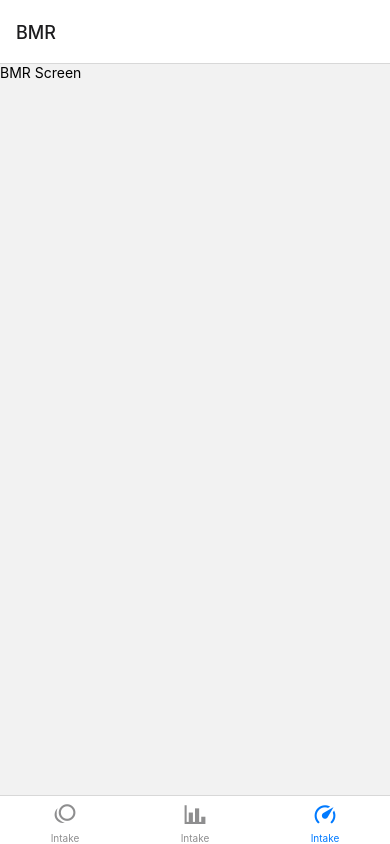
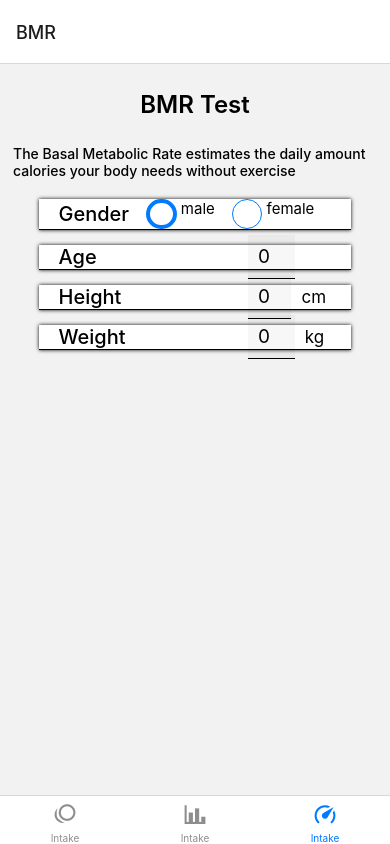
Before and after one commit to GarnierLenny/minimalist-calorie-tracker, a React Native app: screen /BMR in a window 390 px wide. Built offline with nearby package versions, Linux system fonts and the light colour scheme.

Commit message:
added gender form part _ ui

```diff
--- a/src/screens/BMR/BMR.tsx
+++ b/src/screens/BMR/BMR.tsx
@@ -1,10 +1,23 @@
-import React from 'react';
-import { SafeAreaView, Text } from 'react-native';
+import React, { useState } from 'react';
+import { SafeAreaView } from 'react-native';
+import { BMRForm, gender } from './BMT.types';
+import Header from './components/Header.component';
+import Form from './components/Form.component';
 
 const BMRScreen = () => {
+  const [form, setForm] = useState<BMRForm>({
+    age: 22,
+    weight: 65,
+    height: 160,
+    gender: gender.male,
+  });
+
   return (
-    <SafeAreaView>
-      <Text>BMR Screen</Text>
+    <SafeAreaView style={{
+      display: 'flex',
+    }}>
+      <Header />
+      <Form />
     </SafeAreaView>
   );
 };
--- /dev/null
+++ b/src/screens/BMR/BMT.types.ts
@@ -0,0 +1,11 @@
+export enum gender {
+  male,
+  female,
+};
+
+export type BMRForm = {
+  age: number;
+  weight: number;
+  height: number;
+  gender: gender;
+};
--- /dev/null
+++ b/src/screens/BMR/components/Form.component.tsx
@@ -0,0 +1,167 @@
+import React, { useState } from 'react';
+import { SafeAreaView, Text, StyleSheet, Dimensions, TextInput, TouchableOpacity } from 'react-native';
+import { useForm, Controller, Control } from 'react-hook-form';
+import CheckBox from 'expo-checkbox';
+
+enum genderEnum {
+  male,
+  female,
+};
+
+type FormFields = {
+  age: string;
+  height: string;
+  weight: string;
+};
+
+type FormControlProps = {
+  control: Control<FormFields, any>;
+  formField: string;
+  placeHolder: string;
+  inputTitle: string;
+  unit: string;
+};
+
+const FormControl = ({control, formField, placeHolder, inputTitle, unit}: FormControlProps) => {
+  const [isFocused, setIsFocused] = useState<boolean>(false);
+
+  return (
+    <Controller
+      rules={{required: true}}
+      control={control}
+      name={formField}
+      render={({ field: {onChange, onBlur, value}}) => (
+        <SafeAreaView style={styles.inputContainer}>
+          <Text style={styles.inputTitle}>{inputTitle}</Text>
+          <SafeAreaView style={styles.inputUnitContainer}>
+            <TextInput
+              keyboardType='number-pad'
+              placeholder={placeHolder}
+              value={value}
+              onChangeText={onChange}
+              onBlur={() => {onBlur(); setIsFocused(false)}}
+              onFocus={() => setIsFocused(true)}
+              style={{
+                ...styles.input,
+                borderColor: isFocused === true ? 'rgb(0, 122, 255)' : '#000',
+              }}
+            />
+            <Text style={styles.unit}>{unit}</Text>
+          </SafeAreaView>
+        </SafeAreaView>
+      )}
+    />
+  );
+};
+
+const Form = () => {
+  const {width, height} = Dimensions.get('screen');
+  const [gender, setGender] = useState<genderEnum>(genderEnum.male);
+  const formDefault: FormFields = {
+    age: '',
+    height: '',
+    weight: '',
+  };
+  const {
+    handleSubmit,
+    control,
+    formState: {errors},
+  } = useForm<FormFields>({defaultValues: formDefault});
+
+  return (
+    <SafeAreaView style={styles.mainContainer}>
+      <SafeAreaView style={styles.inputContainer}>
+        <Text style={styles.inputTitle}>Gender</Text>
+        <SafeAreaView style={styles.checkDotsContainer}>
+          <TouchableOpacity
+            onPress={() => setGender(genderEnum.male)}
+            style={{...styles.checkDot, borderWidth: gender === genderEnum.male ? 4.5 : 1.5}}
+          />
+          <Text style={styles.genderText}>male</Text>
+          <TouchableOpacity
+            onPress={() => setGender(genderEnum.female)}
+            style={{...styles.checkDot, borderWidth: gender === genderEnum.female ? 4.5 : 1.5}}
+          />
+          <Text style={styles.genderText}>female</Text>
+        </SafeAreaView>
+      </SafeAreaView>
+      <FormControl unit='' inputTitle="Age" control={control} formField='age' placeHolder='0' />
+      <FormControl unit='cm' inputTitle="Height" control={control} formField='height' placeHolder='0' />
+      <FormControl unit='kg' inputTitle="Weight" control={control} formField='weight' placeHolder='0' />
+    </SafeAreaView>
+  );
+};
+
+const {width, height} = Dimensions.get('screen');
+
+const styles = StyleSheet.create({
+  genderText: {
+    marginLeft: '3%',
+    fontSize: 15,
+    marginBottom: '1%',
+  },
+  checkDotsContainer: {
+    flexDirection: 'row',
+    paddingHorizontal: '12%',
+    alignContent: 'center',
+  },
+  checkDot: {
+    borderWidth: 1.5,
+    borderColor: 'rgb(0, 122, 255)',
+    alignSelf: 'center',
+    width: width * 0.038,
+    height: width * 0.038,
+    borderRadius: 100,
+    marginLeft: '12%',
+  },
+  mainContainer: {
+    display: 'flex',
+    marginTop: '5%',
+    gap: 15,
+    paddingVertical: 15,
+  },
+  inputTitle: {
+    fontSize: 20,
+    fontWeight: '500',
+  },
+  inputContainer: {
+    flexDirection: 'row',
+    alignItems: 'center',
+    paddingLeft: '5%',
+    width: '80%',
+    alignSelf: 'center',
+    paddingVertical: 20,
+    elevation: 5,
+    shadowRadius: 3.84,
+    shadowOffset: { width: 0, height: 0 },
+    borderBottomWidth: 1,
+    backgroundColor: 'rgba(255, 255, 255, 1)',
+  },
+  inputUnitContainer: {
+    flexDirection: 'row',
+    width: '25%',
+    position: 'absolute',
+    right: '8%',
+    gap: 10,
+    backgroundColor: 'rgba(80, 230, 120, 0)',
+  },
+  unit: {
+    alignSelf: 'center',
+    fontSize: 17,
+  },
+  input: {
+    fontSize: 19,
+    fontWeight: '400',
+    paddingTop: 10,
+    paddingBottom: 10,
+    paddingLeft: 10,
+    alignSelf: 'flex-end',
+    paddingRight: 5,
+    width: '60%',
+    backgroundColor: 'rgba(0, 0, 0, 0.03)',
+    borderBottomWidth: 0.2,
+    // right: 50,
+  },
+});
+
+export default Form;
--- /dev/null
+++ b/src/screens/BMR/components/Header.component.tsx
@@ -0,0 +1,26 @@
+import React from 'react';
+import { SafeAreaView, Text, StyleSheet } from 'react-native';
+
+const Header = () => {
+  return (
+    <SafeAreaView>
+      <Text style={styles.headerText}>BMR Test</Text>
+      <Text style={styles.descriptionText}>The Basal Metabolic Rate estimates the daily amount calories your body needs without exercise</Text>
+    </SafeAreaView>
+  );
+};
+
+const styles = StyleSheet.create({
+  headerText: {
+    fontSize: 24,
+    fontWeight: '600',
+    marginVertical: 26,
+    alignSelf: 'center',
+  },
+  descriptionText: {
+    marginHorizontal: 13,
+    fontWeight: '500',
+  },
+});
+
+export default Header;
```
Also changed, not shown: package.json (+7 -2 lines), 1 other file (tests, documents, lock files or other folders).
